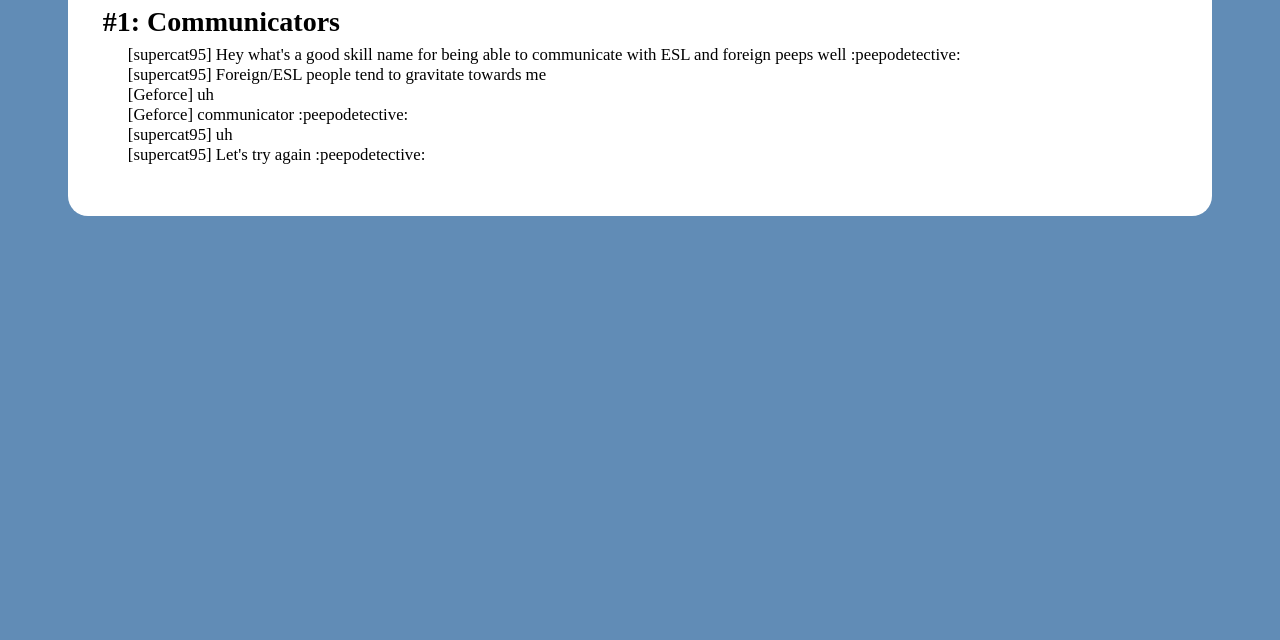
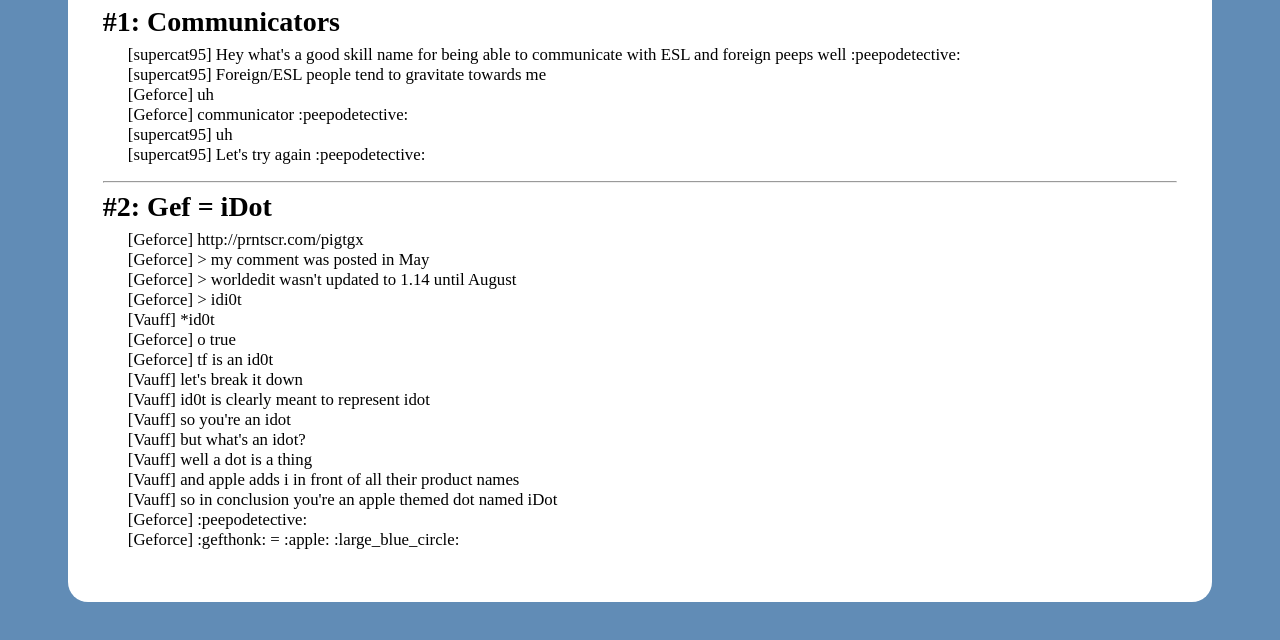
Before and after one commit to Geforce132/HideoutClanQuotes, a plain HTML site: page index.html in a window 1280 px wide. Shown: the part 118-758 px from the top of the page. Drawn offline with Linux system fonts and the light colour scheme.

Commit message:
Added quote #2 | added line between quotes

```diff
--- a/index.html
+++ b/index.html
@@ -17,6 +17,26 @@
 		<br>[Geforce] communicator :peepodetective:
 		<br>[supercat95] uh
 		<br>[supercat95] Let's try again :peepodetective:</p>
+
+		<hr>
+
+		<h2>#2: Gef = iDot</h2>
+		<p class="quote">[Geforce] http://prntscr.com/pigtgx
+		<br>[Geforce] > my comment was posted in May
+		<br>[Geforce] > worldedit wasn't updated to 1.14 until August
+		<br>[Geforce] > idi0t
+		<br>[Vauff] *id0t
+		<br>[Geforce] o true
+		<br>[Geforce] tf is an id0t
+		<br>[Vauff] let's break it down
+		<br>[Vauff] id0t is clearly meant to represent idot
+		<br>[Vauff] so you're an idot
+		<br>[Vauff] but what's an idot?
+		<br>[Vauff] well a dot is a thing
+		<br>[Vauff] and apple adds i in front of all their product names
+		<br>[Vauff] so in conclusion you're an apple themed dot named iDot
+		<br>[Geforce] :peepodetective:
+		<br>[Geforce] :gefthonk: = :apple: :large_blue_circle:</p>
 	</div>
   </body>
 </html>
--- a/stylesheets/index.css
+++ b/stylesheets/index.css
@@ -17,6 +17,7 @@ body {
 }
 
 h2 {
+   margin-top: 0.25em;
    margin-bottom: 0.25em;
    font-size: 175%;
 }
```
Also changed, not shown: 1 other file.
